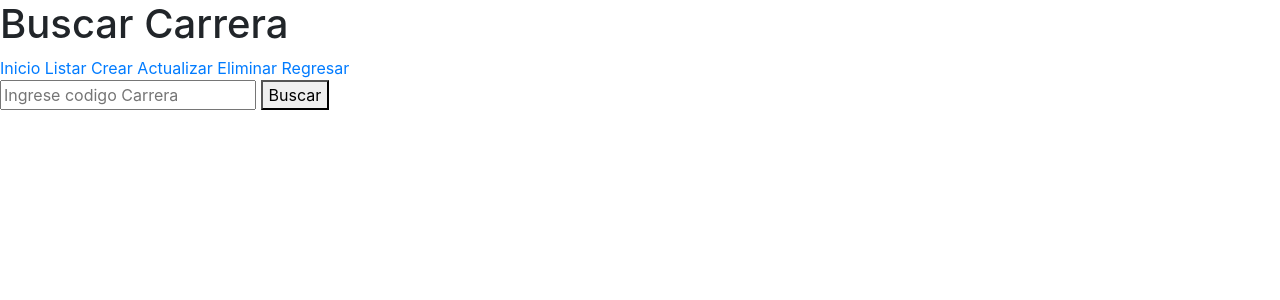
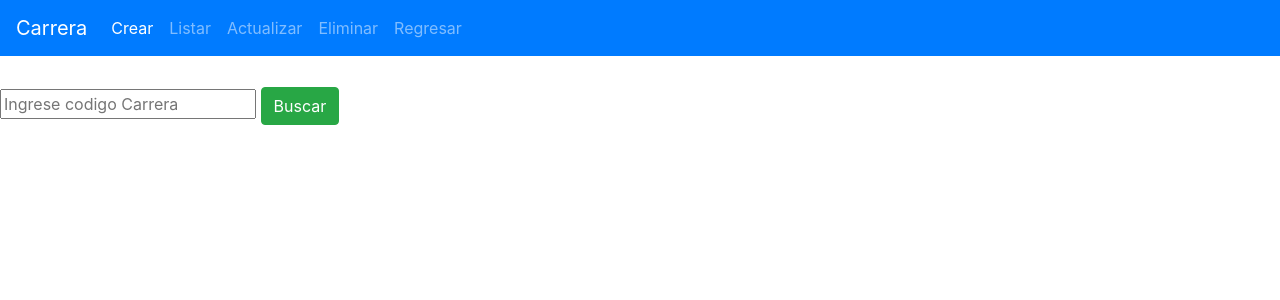
Before and after one commit to DevIran3/DjangoSchool, a Django app: page /Carrera/BuscarEliminarCarrera/ in a window 1280 px wide. Shown: the top 300 px of the page. Run offline with Django 3.2, Linux system fonts and the light colour scheme; parts of the project's set-up code (start-up, migrations or seed data) failed here and were passed over; some libraries are stand-ins or nearby versions.

Commit message:
TempCarrera with Frontend

```diff
--- a/Templates/TempCarrera/FindCarrera.html
+++ b/Templates/TempCarrera/FindCarrera.html
@@ -9,7 +9,9 @@
     <br>
     <form method="POST">
         {%csrf_token%}
-        <input type="number" name="id" placeholder="Ingrese codigo Carrera">
-        <button type="submit">Buscar</button>
+        <div class="form-control-plaintext" id="staticEmail">
+            <input type="number" name="id" placeholder="Ingrese codigo Carrera">
+            <button type="submit" class="btn btn-success">Buscar</button>
+        </div>
     </form>
 {%endblock body%}
--- a/Templates/TempCarrera/index.html
+++ b/Templates/TempCarrera/index.html
@@ -5,17 +5,35 @@
     <meta charset="UTF-8">
     <meta name="viewport" content="width=divice-width, initial-scale=1.0">
     <meta http-equiv="X-UA-Compatible" content="ie=edge">
-
     <title>{%block title%}Carrera{%endblock title%}</title>
-    <h1>{%block h1%}Carrera{%endblock h1%}</h1>
 </head>
 <body>
-    <a href="{%url 'HomeCarrera'%}">Inicio</a>
-    <a href="{%url 'SelectCarrera'%}">Listar</a>
-    <a href="{%url 'InsertCarrera'%}">Crear</a>
-    <a href="{%url 'FindUpdateCarrera'%}">Actualizar</a>
-    <a href="{%url 'FindDeleteCarrera'%}">Eliminar</a>
-    <a href="{%url 'Administrativo'%}">Regresar</a>
+    <nav class="navbar navbar-expand-lg navbar-dark bg-primary">
+        <a class="navbar-brand" href="{%url 'HomeCarrera'%}">Carrera</a>
+        <button class="navbar-toggler" type="button" data-toggle="collapse" data-target="#navbarColor01" aria-controls="navbarColor01" aria-expanded="false" aria-label="Toggle navigation">
+            <span class="navbar-toggler-icon"></span>
+        </button>
+        <div class="collapse navbar-collapse" id="navbarColor01">
+            <ul class="navbar-nav mr-auto">
+                <li class="nav-item active">
+                    <a class="nav-link" href="{%url 'InsertCarrera'%}">Crear</a>
+                </li>
+                <li class="nav-item">
+                    <a class="nav-link" href="{%url 'SelectCarrera'%}">Listar</a>
+                </li>
+                <li class="nav-item">
+                    <a class="nav-link" href="{%url 'FindUpdateCarrera'%}">Actualizar</a>
+                </li>
+                <li class="nav-item">
+                    <a class="nav-link" href="{%url 'FindDeleteCarrera'%}">Eliminar</a>
+                </li>
+                <li class="nav-item">
+                    <a class="nav-link" href="{%url 'Administrativo'%}">Regresar</a>
+                </li>
+            </ul>
+        </div>
+    </nav>
+
     {%block body%}
 
     {%endblock body%}
```
Also changed, not shown: Templates/TempCarrera/DeleteCarrera.html (+7 -3 lines), Templates/TempCarrera/InsertCarrera.html (+20 -9 lines), Templates/TempCarrera/SelectCarrera.html (+14 -14 lines).
